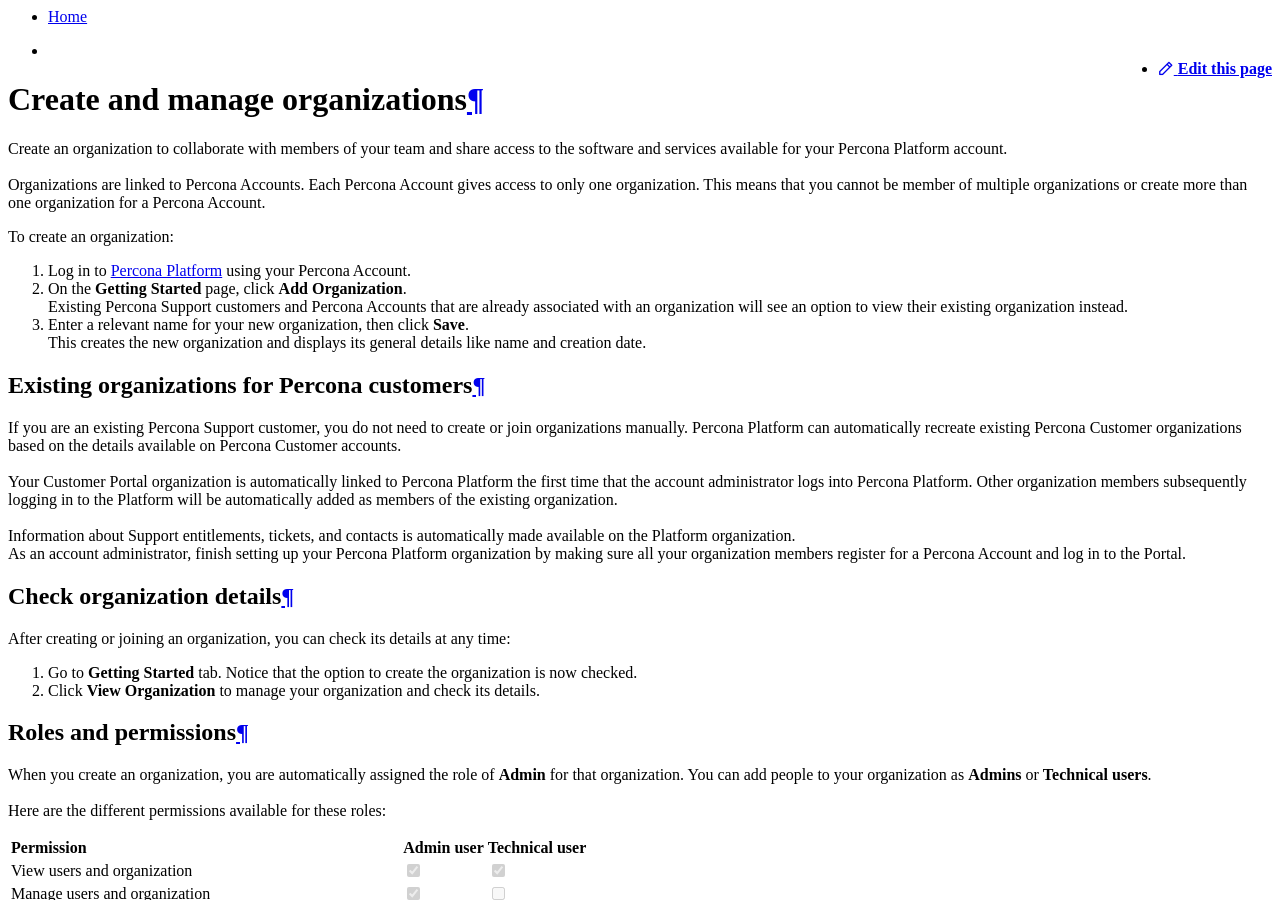
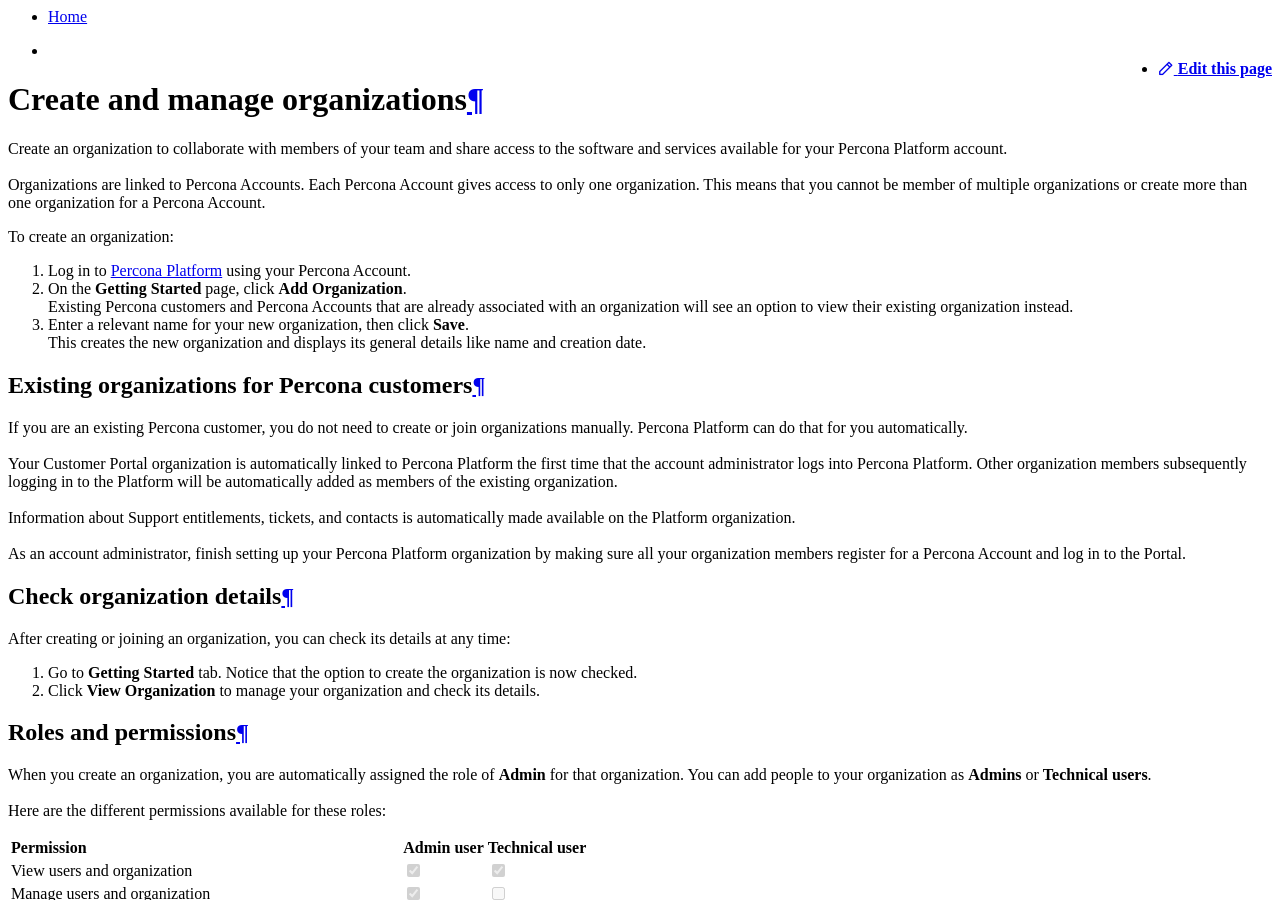
Before and after one commit to percona/portal-doc, an MkDocs documentation site: the page built from docs/create-manage-organizations.md, in a window 1280 px wide and 900 px high. Built offline with MkDocs 1.6.1 and Material for MkDocs 9.7.7, drawn with Linux system fonts in a browser that asks for light colours; nearby versions of some CDN libraries.

Commit message:
Implemented Holman's feedback

```diff
--- a/docs/create-manage-organizations.md
+++ b/docs/create-manage-organizations.md
@@ -6,15 +6,15 @@
 
 1. Log in to [Percona Platform](https://portal.percona.com) using your Percona Account.
 2. On the **Getting Started** page, click **Add Organization**. <br />
-Existing Percona Support customers and Percona Accounts that are already associated with an organization will see an option to view their existing organization instead.
+Existing Percona customers and Percona Accounts that are already associated with an organization will see an option to view their existing organization instead.
 3. Enter a relevant name for your new organization, then click **Save**. <br />
 This creates the new organization and displays its general details like name and creation date.
 
 
 ##Existing organizations for Percona customers
-If you are an existing Percona Support customer, you do not need to create or join organizations manually. Percona Platform can automatically recreate existing Percona Customer organizations based on the details available on Percona Customer accounts.<br /><br />
+If you are an existing Percona customer, you do not need to create or join organizations manually. Percona Platform can do that for you automatically.<br /><br />
 Your Customer Portal organization is automatically linked to Percona Platform the first time that the account administrator logs into Percona Platform. Other organization members subsequently logging in to the Platform will be automatically added as members of the existing organization. <br /><br />
-Information about Support entitlements, tickets, and contacts is automatically made available on the Platform organization. <br />
+Information about Support entitlements, tickets, and contacts is automatically made available on the Platform organization. <br /> <br />
 As an account administrator, finish setting up your Percona Platform organization by making sure all your organization members register for a Percona Account and log in to the Portal. <br />
 
 ## Check organization details
```
